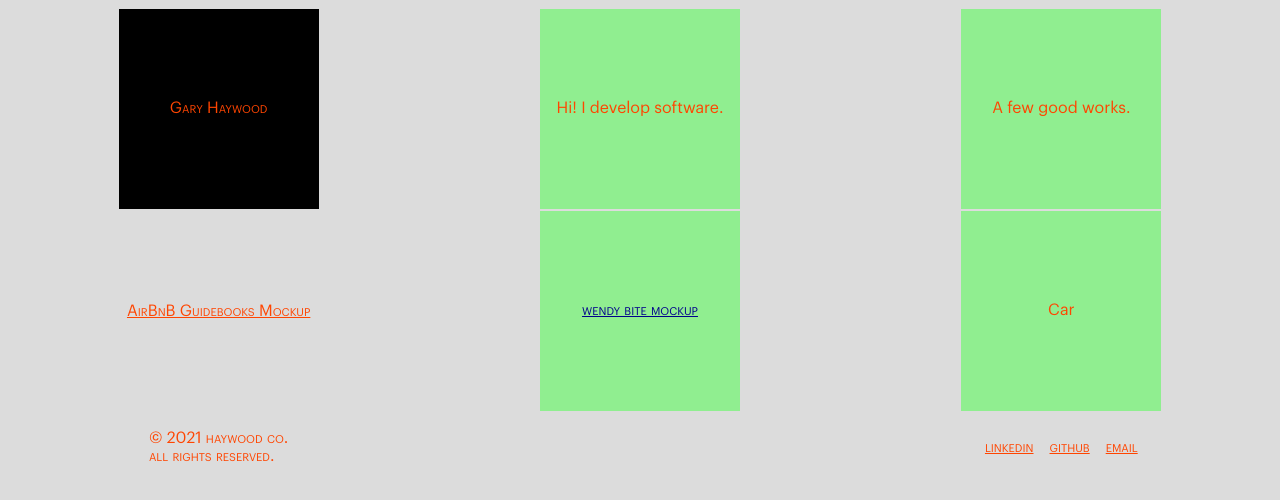
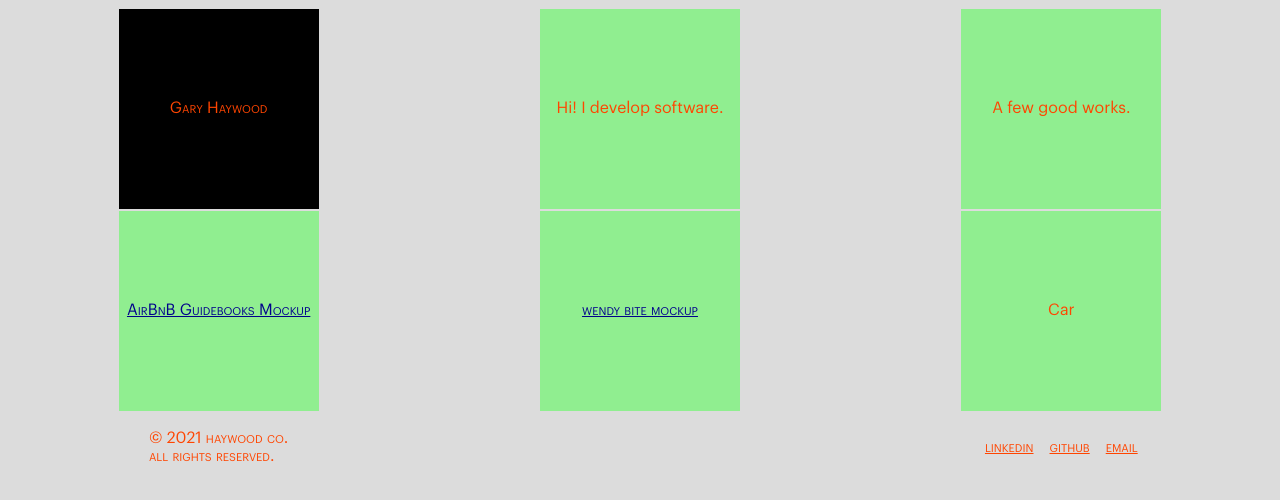
Before and after one commit to misterhaywood/portfolio, a plain HTML site: page index.html in a window 1280 px wide. Drawn offline with Linux system fonts and the light colour scheme.

Commit message:
put 4th in a box

```diff
--- a/index.html
+++ b/index.html
@@ -28,7 +28,7 @@
       </div>
 
       <div class="fourth cell">
-        <a href="https://misterhaywood.github.io/css-airbnb">AirBnB Guidebooks Mockup</a>
+        <div class="box"><a href="https://misterhaywood.github.io/css-airbnb">AirBnB Guidebooks Mockup</a></div>
       </div>
 
       <div class="fifth cell">
```
